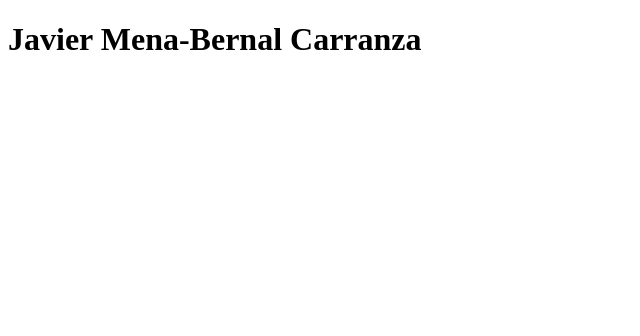
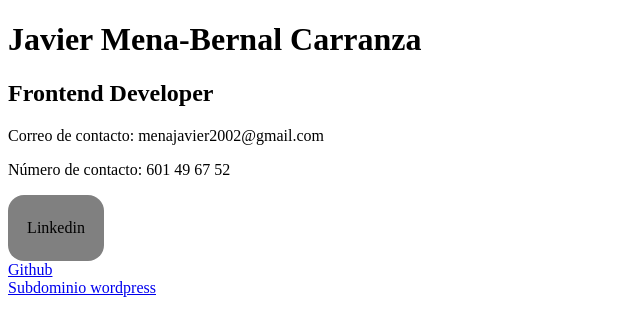
Before and after one commit to javimbcc/1objetivo-porfolio, a plain HTML site: page index.html in a window 1280 px wide. Shown: the whole page, without its empty margins (0-640 px from the left). Drawn offline with Linux system fonts and the light colour scheme.

Commit message:
añadido estilos css 13:20 25/10/2022 (faltan por hacer)

```diff
--- /dev/null
+++ b/estilos.css
@@ -0,0 +1,23 @@
+* {
+
+}
+
+.social-media {
+    flex-direction: column;
+    display: flex;
+}
+
+.social-media-button {
+    padding: 8px;
+    text-decoration: none;
+    background-color: grey;
+    width: 80px;
+    border-radius: 16px;
+}
+
+.social-media-text {
+    color: black;
+    text-align: center;
+    align-items: center;
+    align-content: center;
+}
--- a/index.html
+++ b/index.html
@@ -1,12 +1,23 @@
 <!DOCTYPE html>
 <html lang="en">
-<head>
-    <meta charset="UTF-8">
-    <meta http-equiv="X-UA-Compatible" content="IE=edge">
-    <meta name="viewport" content="width=device-width, initial-scale=1.0">
+  <head>
+    <meta charset="UTF-8" />
+    <meta http-equiv="X-UA-Compatible" content="IE=edge" />
+    <meta name="viewport" content="width=device-width, initial-scale=1.0" />
+    <link rel="stylesheet" href="estilos.css">
     <title>Mi porfolio</title>
-</head>
-<body>
-    <h1>Javier Mena-Bernal Carranza</h1>
-</body>
+  </head>
+  <body>
+    <div>
+      <h1>Javier Mena-Bernal Carranza</h1>
+      <h2>Frontend Developer</h2>
+      <p>Correo de contacto: menajavier2002@gmail.com</p>
+      <p>Número de contacto: 601 49 67 52</p>
+      <div class="social-media">
+        <a class="social-media-button" href="#"><p class="social-media-text">Linkedin</p></a>
+        <a href="#">Github</a>
+        <a href="#">Subdominio wordpress</a>
+      </div>
+    </div>
+  </body>
 </html>
```
